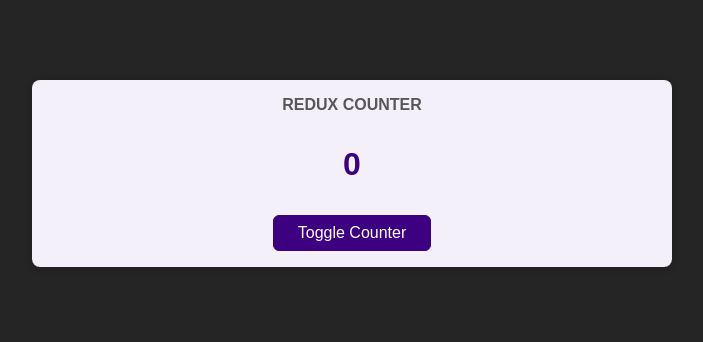
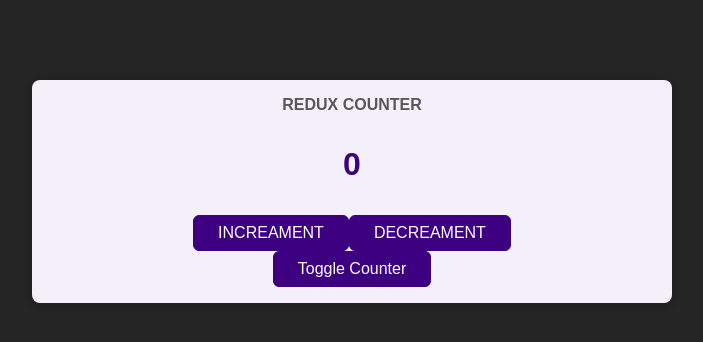
Before and after one commit to ogedengbewisdom/reactRedux, a React (Create React App) app: page / in a window 1280 px wide. Both pictures are taken after a click on the button "Toggle Counter". Shown: the top 342 px of the page, without its empty margins (288-991 px from the left). Built offline with nearby package versions, Linux system fonts and the light colour scheme.

Commit message:
Dispatching actions from inside component

```diff
--- a/src/components/Counter.js
+++ b/src/components/Counter.js
@@ -1,16 +1,33 @@
-import { useSelector } from 'react-redux';
+import { useDispatch, useSelector } from 'react-redux';
 import classes from './Counter.module.css';
+import { useState } from 'react';
 
 const Counter = () => {
+  const [toggle, setToggle] = useState(false)
+  const dispatch = useDispatch()
 
   const counter =useSelector(state => state.counter)
 
-  const toggleCounterHandler = () => {};
+  const toggleCounterHandler = () => {
+    setToggle((prev) => !prev)
+  };
+
+  const increamentHandler = () => {
+    dispatch({type: "INCREAMENT"})
+  }
+
+  const decreamentHandler = () => {
+    dispatch({type: "DECREAMENT"})
+  }
 
   return (
     <main className={classes.counter}>
       <h1>Redux Counter</h1>
-      <div className={classes.value}>{counter}</div>
+      {toggle && <div className={classes.value}>{counter}</div>}
+      {toggle && <div>
+        <button onClick={increamentHandler}>INCREAMENT</button>
+        <button onClick={decreamentHandler}>DECREAMENT</button>
+      </div>}
       <button onClick={toggleCounterHandler}>Toggle Counter</button>
     </main>
   );
```
